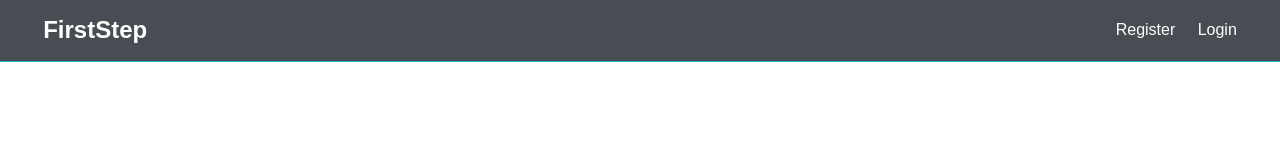
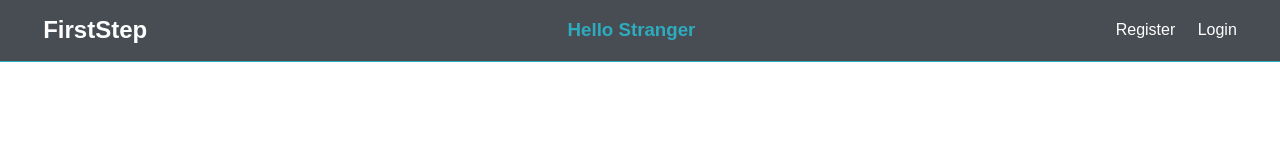
Before and after one commit to altereitay/FirstStep, a React (Create React App) app in the folder src/client/first-step-client/: page / in a window 1280 px wide. Shown: the top 160 px of the page. Built offline with nearby package versions, Linux system fonts and the light colour scheme; no server answers.

Commit message:
another bug fixes

```diff
--- a/src/client/first-step-client/src/App.js
+++ b/src/client/first-step-client/src/App.js
@@ -24,7 +24,7 @@ function App () {
         <Provider store={store}>
             <Router>
                 <Fragment>
-                    <Navbar typeOfUser='admin'/>
+                    <Navbar />
                     <section className='container'>
                         <Alert/>
                         <Routes>
--- a/src/client/first-step-client/src/components/layout/Navbar.js
+++ b/src/client/first-step-client/src/components/layout/Navbar.js
@@ -3,7 +3,7 @@ import { Link } from "react-router-dom";
 import { connect } from "react-redux";
 import PropTypes from "prop-types";
 
-const Navbar = ({auth: {loading}}) => {
+const Navbar = ({auth}) => {
     const guestLinks = (
         <ul>
             <li><Link to="/register-select">Register</Link></li>
@@ -11,6 +11,11 @@ const Navbar = ({auth: {loading}}) => {
 
         </ul>
     );
+    const indicator = (
+        <h3 className='text-primary'>
+            {auth.isAuthenticated? `Hello ${auth.user.typeOfUser}`: 'Hello Stranger'}
+        </h3>
+    )
 
     return (
         <nav className="navbar bg-dark">
@@ -18,8 +23,9 @@ const Navbar = ({auth: {loading}}) => {
                 <Link to="/">
                     <i className="fas fa-code"/>FirstStep</Link>
             </h1>
-            {!loading && (
+            {!auth.loading && (
                 <Fragment>
+                    {indicator}
                     {guestLinks}
                 </Fragment>
             )}
```
Also changed, not shown: 1 other file (tests, documents, lock files or other folders).
